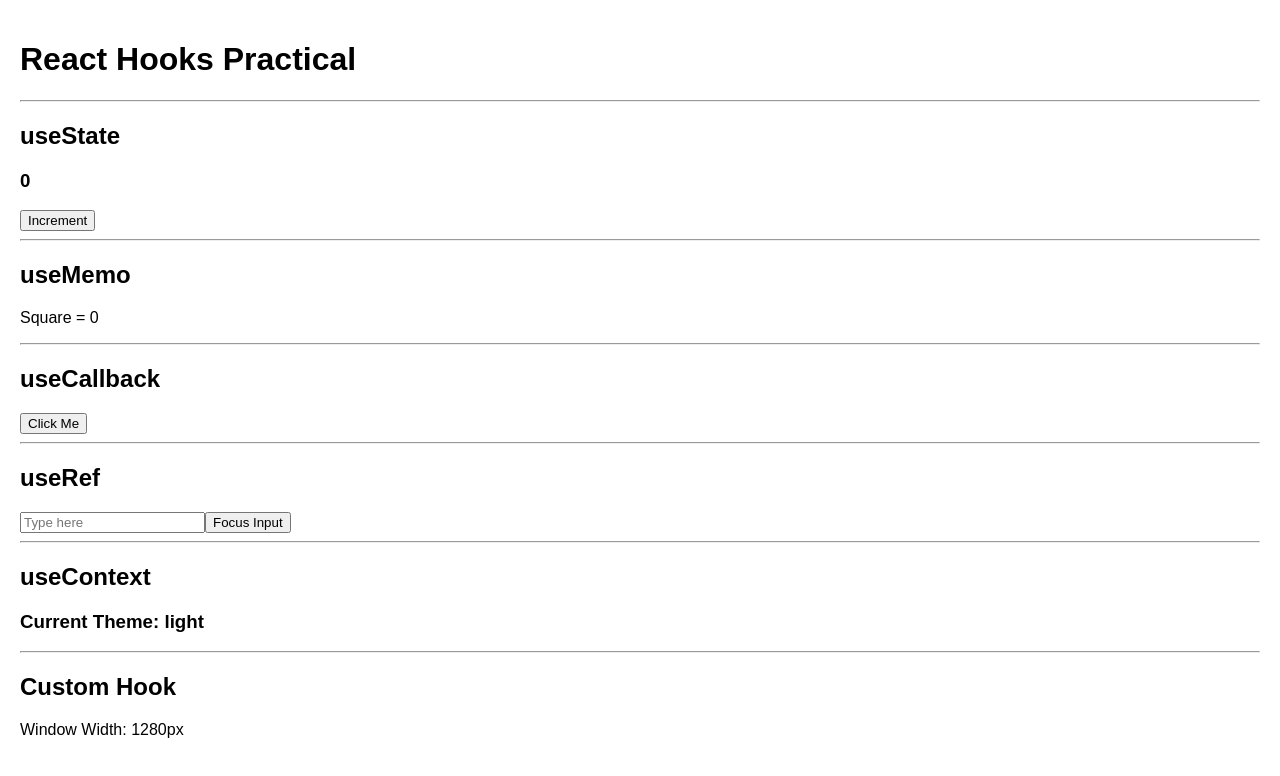
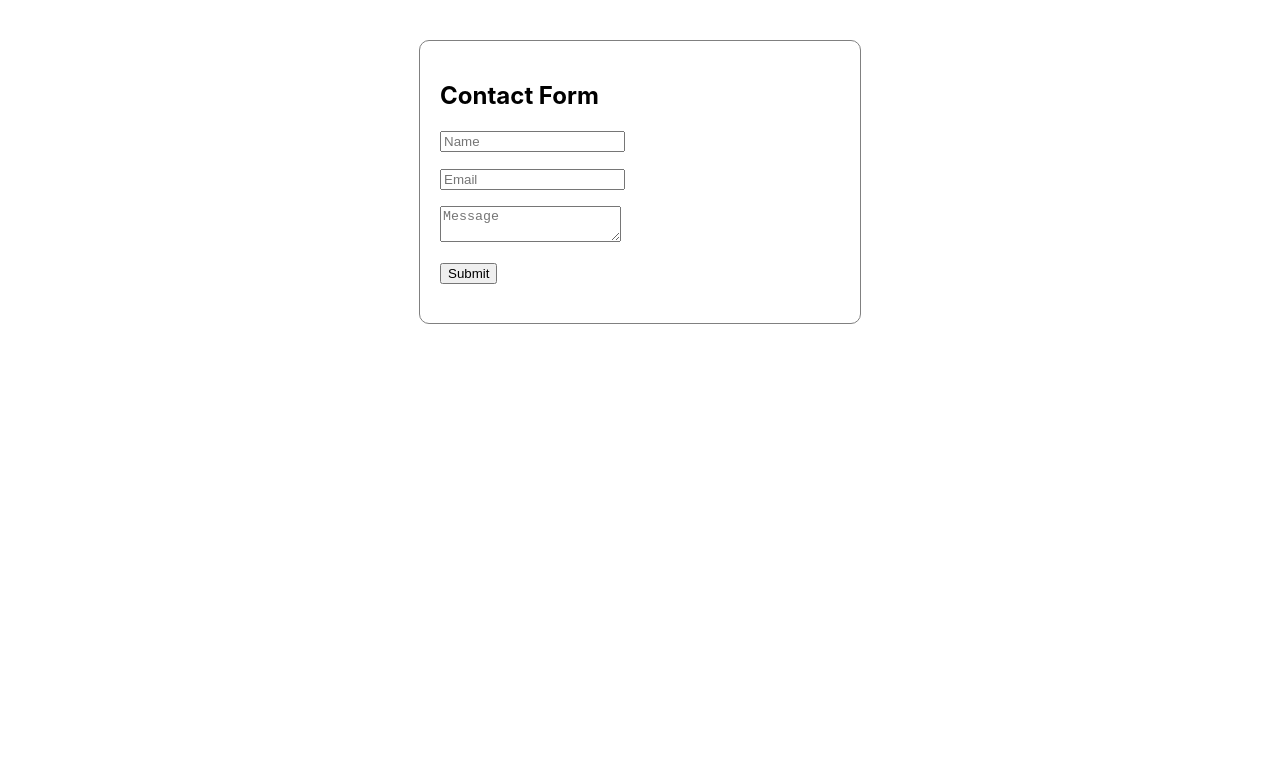
Before and after one commit to riya-radadiya/Internship-Training, a React (Create React App) app in the folder react-practical/: page / in a window 1280 px wide. Shown: the top 776 px of the page. Built offline with nearby package versions, Linux system fonts and the light colour scheme.

Commit message:
Add React Forms practical using React Hook Form, Yup and Axios

```diff
--- a/react-practical/package.json
+++ b/react-practical/package.json
@@ -3,15 +3,19 @@
   "version": "0.1.0",
   "private": true,
   "dependencies": {
+    "@hookform/resolvers": "^5.4.0",
     "@testing-library/dom": "^10.4.1",
     "@testing-library/jest-dom": "^6.9.1",
     "@testing-library/react": "^16.3.2",
     "@testing-library/user-event": "^13.5.0",
+    "axios": "^1.18.1",
     "react": "^19.2.7",
     "react-dom": "^19.2.7",
+    "react-hook-form": "^7.81.0",
     "react-router-dom": "^7.18.1",
     "react-scripts": "5.0.1",
-    "web-vitals": "^2.1.4"
+    "web-vitals": "^2.1.4",
+    "yup": "^1.7.1"
   },
   "scripts": {
     "start": "react-scripts start",
--- a/react-practical/src/App.js
+++ b/react-practical/src/App.js
@@ -1,109 +1,11 @@
-import React, {
-  useState,
-  useEffect,
-  useMemo,
-  useCallback,
-  useRef,
-} from "react";
-
-import { ThemeContext } from "./ThemeContext";
-import useWindowWidth from "./useWindowWidth";
+import ContactForm from "./ContactForm";
 
 function App() {
-  // useState
-  const [count, setCount] = useState(0);
-
-  // useEffect
-  useEffect(() => {
-    document.title = `Count: ${count}`;
-  }, [count]);
-
-  // useMemo
-  const square = useMemo(() => {
-    console.log("Calculating...");
-    return count * count;
-  }, [count]);
-
-  // useCallback
-  const showMessage = useCallback(() => {
-    alert("useCallback executed!");
-  }, []);
-
-  // useRef
-  const inputRef = useRef();
-
-  const focusInput = () => {
-    inputRef.current.focus();
-  };
-
-  // useContext
-  const theme = "light";
-
-  // Custom Hook
-  const width = useWindowWidth();
-
   return (
-    <ThemeContext.Provider value={theme}>
-      <div style={{ padding: "20px", fontFamily: "Arial" }}>
-        <h1>React Hooks Practical</h1>
-
-        <hr />
-
-        <h2>useState</h2>
-
-        <h3>{count}</h3>
-
-        <button onClick={() => setCount(count + 1)}>
-          Increment
-        </button>
-
-        <hr />
-
-        <h2>useMemo</h2>
-
-        <p>Square = {square}</p>
-
-        <hr />
-
-        <h2>useCallback</h2>
-
-        <button onClick={showMessage}>
-          Click Me
-        </button>
-
-        <hr />
-
-        <h2>useRef</h2>
-
-        <input
-          ref={inputRef}
-          placeholder="Type here"
-        />
-
-        <button onClick={focusInput}>
-          Focus Input
-        </button>
-
-        <hr />
-
-        <h2>useContext</h2>
-
-        <ThemeDisplay />
-
-        <hr />
-
-        <h2>Custom Hook</h2>
-
-        <p>Window Width: {width}px</p>
-      </div>
-    </ThemeContext.Provider>
+    <div>
+      <ContactForm />
+    </div>
   );
 }
 
-function ThemeDisplay() {
-  const theme = React.useContext(ThemeContext);
-
-  return <h3>Current Theme: {theme}</h3>;
-}
-
 export default App;
--- /dev/null
+++ b/react-practical/src/ContactForm.js
@@ -0,0 +1,90 @@
+import React, { useState } from "react";
+import { useForm } from "react-hook-form";
+import { yupResolver } from "@hookform/resolvers/yup";
+import * as yup from "yup";
+import axios from "axios";
+
+const schema = yup.object({
+  name: yup
+    .string()
+    .required("Name is required")
+    .min(2, "Minimum 2 characters"),
+
+  email: yup
+    .string()
+    .email("Invalid email")
+    .required("Email is required"),
+
+  message: yup
+    .string()
+    .required("Message is required")
+});
+
+export default function ContactForm() {
+  const [result, setResult] = useState("");
+
+  const {
+    register,
+    handleSubmit,
+    reset,
+    formState: { errors }
+  } = useForm({
+    resolver: yupResolver(schema)
+  });
+
+  const onSubmit = async (data) => {
+    try {
+      await axios.post(
+        "https://jsonplaceholder.typicode.com/posts",
+        data
+      );
+
+      setResult("Form submitted successfully.");
+      reset();
+    } catch (error) {
+      setResult("Something went wrong.");
+    }
+  };
+
+  return (
+    <div
+      style={{
+        width: "400px",
+        margin: "40px auto",
+        padding: "20px",
+        border: "1px solid gray",
+        borderRadius: "10px"
+      }}
+    >
+      <h2>Contact Form</h2>
+
+      <form onSubmit={handleSubmit(onSubmit)}>
+
+        <input
+          placeholder="Name"
+          {...register("name")}
+        />
+        <p style={{ color: "red" }}>{errors.name?.message}</p>
+
+        <input
+          placeholder="Email"
+          {...register("email")}
+        />
+        <p style={{ color: "red" }}>{errors.email?.message}</p>
+
+        <textarea
+          placeholder="Message"
+          {...register("message")}
+        />
+        <p style={{ color: "red" }}>{errors.message?.message}</p>
+
+        <button type="submit">
+          Submit
+        </button>
+
+      </form>
+
+      <h3>{result}</h3>
+    </div>
+  );
+}
```
Also changed, not shown: 1 other file (tests, documents, lock files or other folders).
